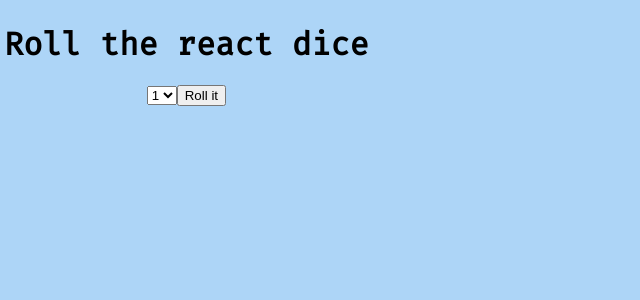
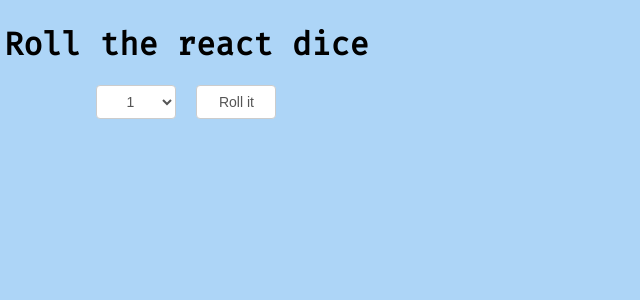
Before and after one commit to weslleyaraujo/roll-the-dice, a React (Create React App) app: page / in a window 1280 px wide. Shown: the top 300 px of the page, without its empty margins (0-640 px from the left). Built offline with nearby package versions, Linux system fonts and the light colour scheme.

Commit message:
feat(form): some styles

```diff
--- a/src/App.css
+++ b/src/App.css
@@ -1,3 +1,17 @@
 .App--content {
   text-align: center;
 }
+
+.App--form-control {
+  width: 80px;
+  height: 34px;
+  padding: 6px 12px;
+  font-size: 14px;
+  line-height: 1.42857143;
+  color: #555;
+  background-color: #fff;
+  background-image: none;
+  border: 1px solid #ccc;
+  border-radius: 4px;
+  text-align: center;
+}
--- a/src/App.js
+++ b/src/App.js
@@ -75,10 +75,10 @@ class App extends Component {
           p={1}>
           <h1>Roll the react dice</h1>
           <form onSubmit={this.onFormSubmit.bind(this)}>
-            <select ref="size">
+            <select className="App--form-control" ref="size">
               {arrayOf(6).map(x => <option value={x} key={x}>{x} </option>)}
             </select>
-            <button type="submit">Roll it</button>
+            <button style={{ marginLeft: 20, }} type="submit" className="App--form-control">Roll it</button>
           </form>
         </Box>
         <Box
```
